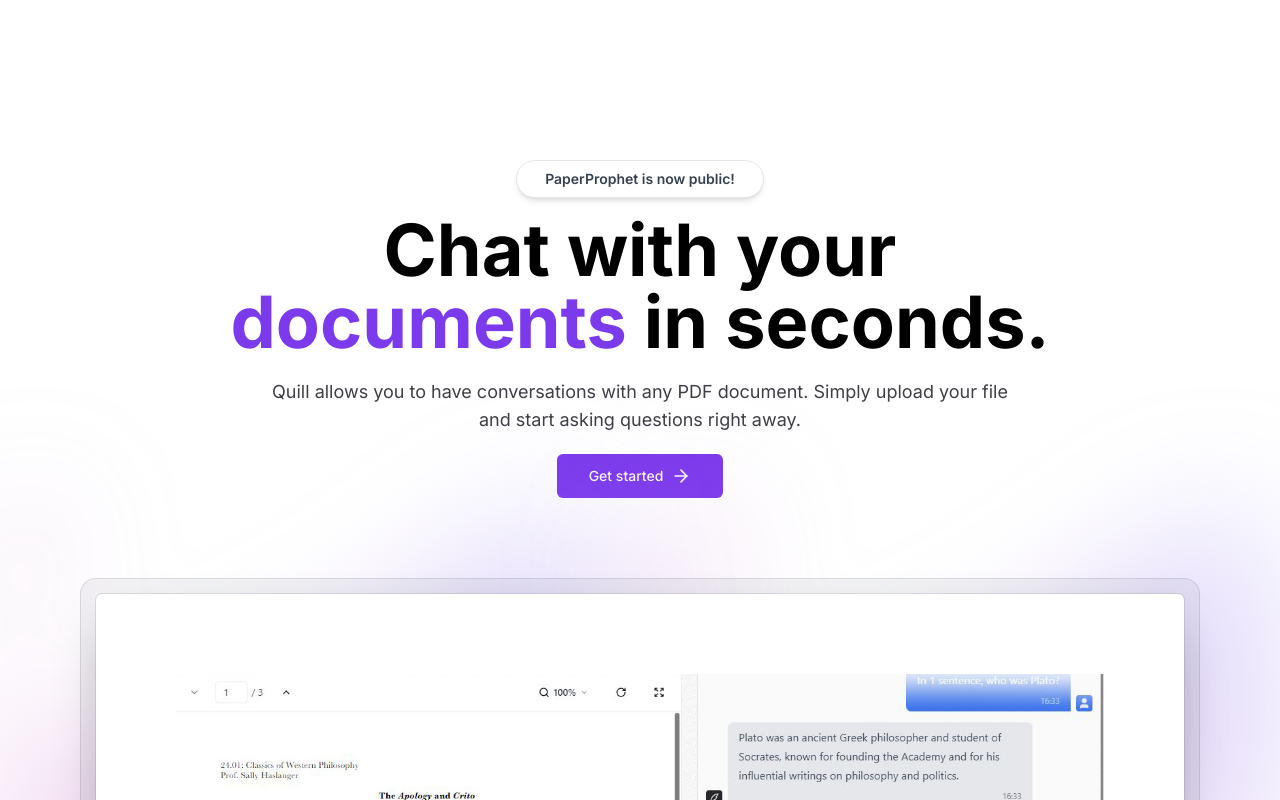
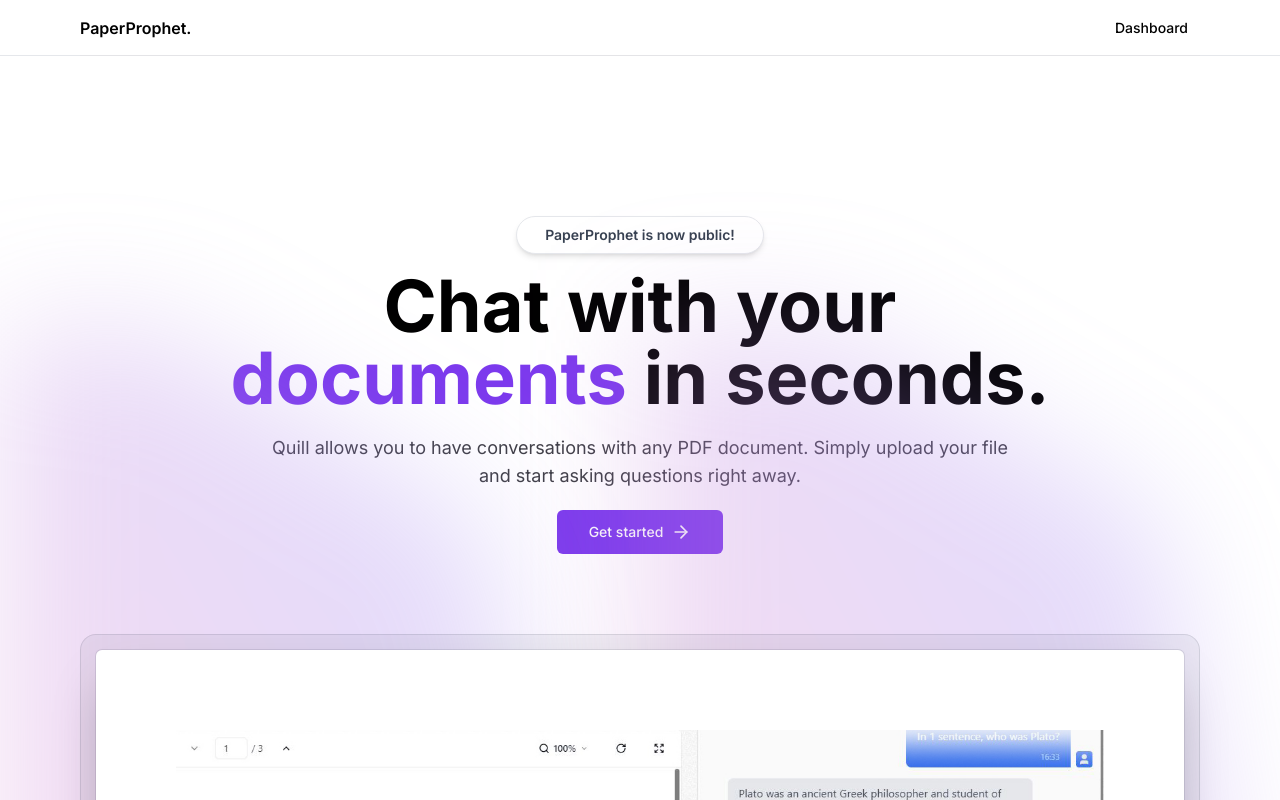
Before and after one commit to gincode18/AI_PDF_READER, a Next.js app: page / in a window 1280 px wide. Shown: the top 800 px of the page. Built offline with nearby package versions, Linux system fonts and the light colour scheme; no server answers.

Commit message:
Done with Auth Kinde is dope :)

```diff
--- a/package.json
+++ b/package.json
@@ -11,6 +11,7 @@
     "lint": "next lint"
   },
   "dependencies": {
+    "@kinde-oss/kinde-auth-nextjs": "^1.8.21",
     "@radix-ui/react-slot": "^1.0.2",
     "@tailwindcss/typography": "^0.5.10",
     "class-variance-authority": "^0.7.0",
--- /dev/null
+++ b/src/app/api/auth/[kindeAuth]/route.tsx
@@ -0,0 +1,10 @@
+import { handleAuth } from '@kinde-oss/kinde-auth-nextjs/server'
+import { NextRequest } from 'next/server'
+
+export async function GET(
+  request: NextRequest,
+  { params }: any
+) {
+  const endpoint = params.kindeAuth
+  return handleAuth(request, endpoint)
+}
--- a/src/app/layout.tsx
+++ b/src/app/layout.tsx
@@ -2,6 +2,7 @@
 import type { Metadata } from "next";
 import { Inter } from "next/font/google";
 import { cn } from "@/lib/Utils";
+import Navbar from "@/components/Navbar";
 
 const inter = Inter({ subsets: ["latin"] });
 
@@ -23,6 +24,7 @@
           inter.className
         )}
       >
+        <Navbar></Navbar>
         {children}
       </body>
     </html>
--- a/src/app/page.tsx
+++ b/src/app/page.tsx
@@ -1,4 +1,4 @@
-import MarginWrapper from "./components/MarginWrapper";
+import MarginWrapper from "../components/MarginWrapper";
 import Link from "next/link";
 import { ArrowRight } from "lucide-react";
 import { buttonVariants } from "@/components/ui/button";
@@ -44,7 +44,7 @@
             <div
               style={{
                 clipPath:
-                  "polygon(74.1% 44.1%, 100% 61.6%, 97.5% 26.9%, 85.5% 0.1%, 80.7% 2%, 72.5% 32.5%, 60.2% 62.4%, 52.4% 68.1%, 47.5% 58.3%, 45.2% 34.5%, 27.5% 76.7%, 0.1% 64.9%, 17.9% 100%, 27.6% 76.8%, 76.1% 97.7%, 74.1% 44.1%)",
+                  "polygon(75% 0%, 100% 50%, 75% 100%, 0% 100%, 25% 50%, 0% 0%)",
               }}
               className="relative left-[calc(50%-11rem)] aspect-[1155/678] w-[36.125rem] -translate-x-1/2 rotate-[30deg] bg-gradient-to-tr from-[#ff80b5] to-[#9089fc] opacity-30 sm:left-[calc(50%-30rem)] sm:w-[72.1875rem]"
             />
@@ -74,7 +74,7 @@
             <div
               style={{
                 clipPath:
-                  "polygon(74.1% 44.1%, 100% 61.6%, 97.5% 26.9%, 85.5% 0.1%, 80.7% 2%, 72.5% 32.5%, 60.2% 62.4%, 52.4% 68.1%, 47.5% 58.3%, 45.2% 34.5%, 27.5% 76.7%, 0.1% 64.9%, 17.9% 100%, 27.6% 76.8%, 76.1% 97.7%, 74.1% 44.1%)",
+                  "polygon(75% 0%, 100% 50%, 75% 100%, 0% 100%, 25% 50%, 0% 0%)",
               }}
               className="relative left-[calc(50%-13rem)] aspect-[1155/678] w-[36.125rem] -translate-x-1/2 rotate-[30deg] bg-gradient-to-tr from-[#ff80b5] to-[#9089fc] opacity-30 sm:left-[calc(50%-36rem)] sm:w-[72.1875rem]"
             />
--- /dev/null
+++ b/src/components/Navbar.tsx
@@ -0,0 +1,74 @@
+import Link from 'next/link'
+import MarginWrapper from './MarginWrapper'
+import { buttonVariants } from './ui/button'
+import {
+  LoginLink,
+  RegisterLink,
+  getKindeServerSession,
+} from '@kinde-oss/kinde-auth-nextjs/server'
+import { ArrowRight } from 'lucide-react'
+
+
+
+const Navbar = () => {
+  const { getUser } = getKindeServerSession()
+  const user = getUser()
+
+  return (
+    <nav className='sticky h-14 inset-x-0 top-0 z-30 w-full border-b border-gray-200 bg-white/75 backdrop-blur-lg transition-all'>
+      <MarginWrapper>
+        <div className='flex h-14 items-center justify-between border-b border-zinc-200'>
+          <Link
+            href='/'
+            className='flex z-40 font-semibold'>
+            <span>PaperProphet.</span>
+          </Link>
+
+
+
+          <div className='hidden items-center space-x-4 sm:flex'>
+            {!user ? (
+              <>
+                <Link
+                  href='/pricing'
+                  className={buttonVariants({
+                    variant: 'ghost',
+                    size: 'sm',
+                  })}>
+                  Pricing
+                </Link>
+                <LoginLink
+                  className={buttonVariants({
+                    variant: 'ghost',
+                    size: 'sm',
+                  })}>
+                  Sign in
+                </LoginLink>
+                <RegisterLink
+                  className={buttonVariants({
+                    size: 'sm',
+                  })}>
+                  Get started{' '}
+                  <ArrowRight className='ml-1.5 h-5 w-5' />
+                </RegisterLink>
+              </>
+            ) : (
+              <>
+                <Link
+                  href='/dashboard'
+                  className={buttonVariants({
+                    variant: 'ghost',
+                    size: 'sm',
+                  })}>
+                  Dashboard
+                </Link>
+              </>
+            )}
+          </div>
+        </div>
+      </MarginWrapper>
+    </nav>
+  )
+}
+
+export default Navbar
```
Also changed, not shown: src/components/MarginWrapper.tsx (renamed from src/app/components/MarginWrapper.tsx), 1 other file (tests, documents, lock files or other folders).
